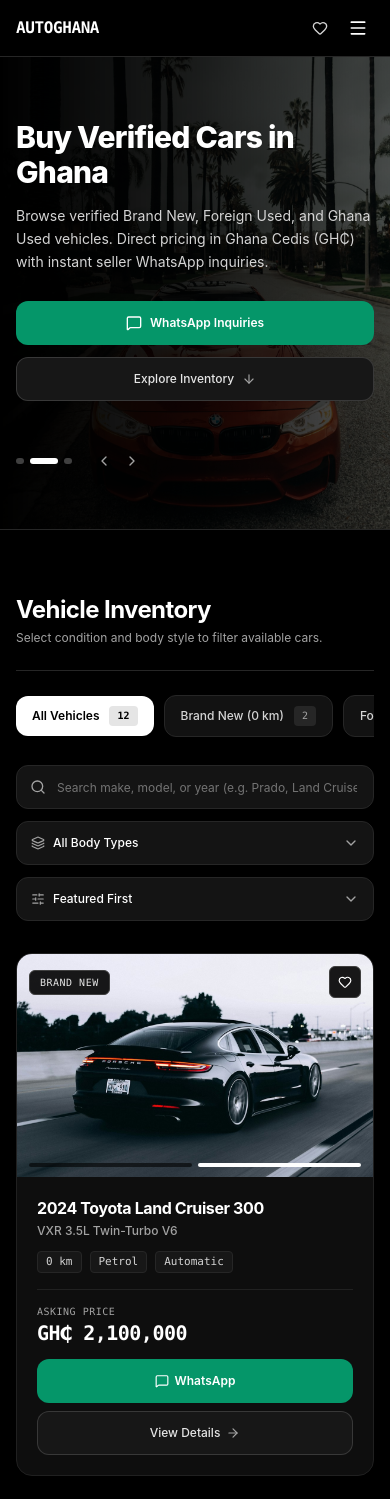
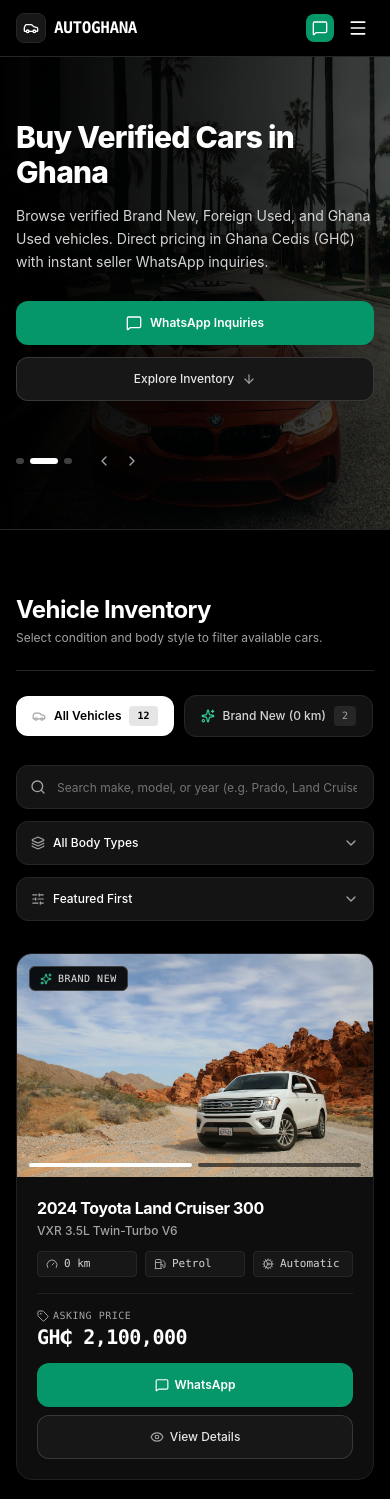
Before and after one commit to henryamos/car-sales, a Next.js app: page / in a window 390 px wide. Shown: the top 1499 px of the page. Built offline with nearby package versions, Linux system fonts and the light colour scheme.

Commit message:
feat: add rich icon set, remove wishlist feature, and fix car image mappings

```diff
--- a/src/app/layout.tsx
+++ b/src/app/layout.tsx
@@ -2,19 +2,17 @@ import type { Metadata } from "next";
 import "./globals.css";
 import { Navbar } from "@/components/layout/Navbar";
 import { Footer } from "@/components/layout/Footer";
-import { WishlistProvider } from "@/context/WishlistContext";
 
 export const metadata: Metadata = {
-  title: "AutoGhana | Buy & Sell Verified Cars in Accra & Kumasi",
+  title: "AutoGhana | Buy & Sell Verified Cars in Ghana",
   description:
-    "Ghana's verified car marketplace. Inspect and buy Foreign Used and registered vehicles in Accra, Kumasi, and Tema with authentic GRA customs duty documentation.",
+    "Ghana's verified car marketplace. Inspect and buy Brand New, Foreign Used, and Ghana Used vehicles with transparent Ghana Cedi pricing.",
   keywords: [
     "cars for sale in Ghana",
     "foreign used cars in Accra",
     "buy Toyota Land Cruiser Ghana",
     "Mercedes Benz Ghana",
-    "Tema port cleared cars",
-    "DVLA registered cars Kumasi",
+    "used cars Kumasi",
   ],
 };
 
@@ -26,13 +24,11 @@ export default function RootLayout({
   return (
     <html lang="en" className="dark scroll-smooth">
       <body className="bg-black text-white antialiased">
-        <WishlistProvider>
-          <div className="flex flex-col min-h-screen">
-            <Navbar />
-            <main className="flex-1">{children}</main>
-            <Footer />
-          </div>
-        </WishlistProvider>
+        <div className="flex flex-col min-h-screen">
+          <Navbar />
+          <main className="flex-1">{children}</main>
+          <Footer />
+        </div>
       </body>
     </html>
   );
--- a/src/components/cards/CarCard.tsx
+++ b/src/components/cards/CarCard.tsx
@@ -3,9 +3,20 @@
 import React, { useState, useEffect } from "react";
 import Image from "next/image";
 import Link from "next/link";
-import { Heart, MessageSquare, ArrowRight, ChevronLeft, ChevronRight } from "lucide-react";
+import {
+  MessageSquare,
+  Eye,
+  ChevronLeft,
+  ChevronRight,
+  Gauge,
+  Fuel,
+  Cog,
+  Sparkles,
+  Globe,
+  ShieldCheck,
+  Tag,
+} from "lucide-react";
 import { Car } from "@/types/car";
-import { useWishlist } from "@/context/WishlistContext";
 import { formatGHS, formatNumber } from "@/lib/utils";
 
 const DEFAULT_SELLER_WHATSAPP = "233559888003";
@@ -15,22 +26,20 @@ interface CarCardProps {
 }
 
 export function CarCard({ car }: CarCardProps) {
-  const { isInWishlist, toggleWishlist } = useWishlist();
-  const saved = isInWishlist(car.id);
   const [activeIdx, setActiveIdx] = useState(0);
   const [isHovered, setIsHovered] = useState(false);
 
   const images = car.images && car.images.length > 0 ? car.images : ["/images/cars/land-cruiser-1.jpg"];
 
-  // Automated image cycling (not fixed)
+  // Only animate images on hover for that specific vehicle
   useEffect(() => {
-    if (images.length <= 1) return;
+    if (!isHovered || images.length <= 1) {
+      return;
+    }
 
-    // Cycle faster when user is hovering (1.8s), otherwise automated gentle cycle (4.5s)
-    const intervalTime = isHovered ? 1800 : 4500;
     const timer = setInterval(() => {
       setActiveIdx((prev) => (prev + 1) % images.length);
-    }, intervalTime);
+    }, 2200);
 
     return () => clearInterval(timer);
   }, [isHovered, images.length]);
@@ -52,18 +61,30 @@ export function CarCard({ car }: CarCardProps) {
     `${car.year} ${car.make} ${car.model} (${formatGHS(car.priceGHS)})`
   )}.`;
 
+  const conditionIcon =
+    car.condition === "Brand New" ? (
+      <Sparkles className="w-3 h-3 text-emerald-400" />
+    ) : car.condition === "Foreign Used" ? (
+      <Globe className="w-3 h-3 text-blue-400" />
+    ) : (
+      <ShieldCheck className="w-3 h-3 text-amber-400" />
+    );
+
   return (
     <div
       className="solid-card rounded-2xl overflow-hidden flex flex-col justify-between hover:border-neutral-700 transition-all duration-200 group"
       onMouseEnter={() => setIsHovered(true)}
-      onMouseLeave={() => setIsHovered(false)}
+      onMouseLeave={() => {
+        setIsHovered(false);
+        setActiveIdx(0);
+      }}
     >
-      {/* 1. Automated Photo Container */}
+      {/* 1. Photo Container */}
       <div className="relative aspect-[16/10] w-full bg-neutral-900 overflow-hidden">
         {images.map((img, idx) => (
           <div
             key={idx}
-            className={`absolute inset-0 transition-opacity duration-500 ease-in-out ${
+            className={`absolute inset-0 transition-opacity duration-300 ease-in-out ${
               idx === activeIdx ? "opacity-100" : "opacity-0 pointer-events-none"
             }`}
           >
@@ -78,28 +99,12 @@ export function CarCard({ car }: CarCardProps) {
           </div>
         ))}
 
-        {/* Top Badges */}
-        <div className="absolute top-3 left-3 right-3 flex items-center justify-between pointer-events-none z-10">
-          <span className="px-2.5 py-1 rounded-md bg-black/90 border border-neutral-700 text-[10px] font-mono uppercase tracking-wider text-neutral-200">
-            {car.condition}
+        {/* Top Badges (No Favorite Heart) */}
+        <div className="absolute top-3 left-3 z-10 pointer-events-none">
+          <span className="px-2.5 py-1 rounded-md bg-black/90 border border-neutral-700 text-[10px] font-mono uppercase tracking-wider text-neutral-200 flex items-center gap-1.5 backdrop-blur-sm">
+            {conditionIcon}
+            <span>{car.condition}</span>
           </span>
-
-          <button
-            type="button"
-            onClick={(e) => {
-              e.preventDefault();
-              e.stopPropagation();
-              toggleWishlist(car.id);
-            }}
-            className={`pointer-events-auto p-2 rounded-md bg-black/90 border transition-colors ${
-              saved
-                ? "bg-white text-black border-white"
-                : "text-white border-neutral-700 hover:border-white"
-            }`}
-            aria-label={saved ? "Saved" : "Save"}
-          >
-            <Heart className={`w-3.5 h-3.5 ${saved ? "fill-current" : ""}`} />
-          </button>
         </div>
 
         {/* Manual Arrow Controls on Card */}
@@ -139,7 +144,7 @@ export function CarCard({ car }: CarCardProps) {
         )}
       </div>
 
-      {/* 2. Structured Content with Clear Typographic Hierarchy */}
+      {/* 2. Structured Content with Rich Icons & Typographic Hierarchy */}
       <div className="p-5 flex flex-col justify-between flex-1 gap-4">
         {/* Title & Trim */}
         <div className="flex flex-col gap-1">
@@ -150,17 +155,22 @@ export function CarCard({ car }: CarCardProps) {
             {car.trim}
           </p>
 
-          {/* Key Specs Row */}
-          <div className="flex items-center gap-2 text-[11px] text-neutral-300 font-mono pt-2">
-            <span className="px-2 py-0.5 rounded bg-neutral-900 border border-neutral-800">
-              {car.mileageKm === 0 ? "0 km" : `${formatNumber(car.mileageKm)} km`}
-            </span>
-            <span className="px-2 py-0.5 rounded bg-neutral-900 border border-neutral-800">
-              {car.fuelType}
-            </span>
-            <span className="px-2 py-0.5 rounded bg-neutral-900 border border-neutral-800">
-              {car.transmission}
-            </span>
+          {/* Key Specs Row with Intuitive Icons */}
+          <div className="grid grid-cols-3 gap-2 text-[11px] text-neutral-300 font-mono pt-2">
+            <div className="px-2 py-1 rounded bg-neutral-900 border border-neutral-800 flex items-center gap-1.5 truncate">
+              <Gauge className="w-3 h-3 text-neutral-400 shrink-0" />
+              <span className="truncate">{car.mileageKm === 0 ? "0 km" : `${formatNumber(car.mileageKm)} km`}</span>
+            </div>
+
+            <div className="px-2 py-1 rounded bg-neutral-900 border border-neutral-800 flex items-center gap-1.5 truncate">
+              <Fuel className="w-3 h-3 text-neutral-400 shrink-0" />
+              <span className="truncate">{car.fuelType}</span>
+            </div>
+
+            <div className="px-2 py-1 rounded bg-neutral-900 border border-neutral-800 flex items-center gap-1.5 truncate">
+              <Cog className="w-3 h-3 text-neutral-400 shrink-0" />
+              <span className="truncate">{car.transmission}</span>
+            </div>
           </div>
         </div>
 
@@ -168,21 +178,22 @@ export function CarCard({ car }: CarCardProps) {
         <div className="pt-3.5 border-t border-neutral-800/80 flex flex-col gap-3">
           {/* Price */}
           <div className="flex flex-col">
-            <span className="text-[10px] font-mono uppercase text-neutral-400 tracking-wider">
-              Asking Price
+            <span className="text-[10px] font-mono uppercase text-neutral-400 tracking-wider flex items-center gap-1">
+              <Tag className="w-3 h-3 text-neutral-400" />
+              <span>Asking Price</span>
             </span>
             <span className="text-xl sm:text-2xl font-extrabold font-mono text-white tracking-tight">
               {formatGHS(car.priceGHS)}
             </span>
           </div>
 
-          {/* Action Buttons: Vertical arrangement on mobile screens, 2-cols on sm+ */}
+          {/* Action Buttons: Clear primary/secondary hierarchy with icons */}
           <div className="flex flex-col sm:grid sm:grid-cols-2 gap-2">
             <a
               href={whatsappLink}
               target="_blank"
               rel="noopener noreferrer"
-              className="h-11 sm:h-10 px-3 rounded-xl bg-emerald-600 hover:bg-emerald-500 text-white text-xs font-semibold flex items-center justify-center gap-1.5 transition-colors order-1 sm:order-2"
+              className="h-11 sm:h-10 px-3 rounded-xl bg-emerald-600 hover:bg-emerald-500 text-white text-xs font-semibold flex items-center justify-center gap-1.5 transition-colors order-1 sm:order-2 shadow-sm"
               title="Inquire via WhatsApp"
             >
               <MessageSquare className="w-3.5 h-3.5" />
@@ -193,8 +204,8 @@ export function CarCard({ car }: CarCardProps) {
               href={`/cars/${car.id}`}
               className="h-11 sm:h-10 px-3 rounded-xl bg-neutral-900 border border-neutral-700/80 hover:border-neutral-500 hover:bg-neutral-800 text-neutral-200 hover:text-white text-xs font-medium flex items-center justify-center gap-1.5 transition-colors order-2 sm:order-1"
             >
+              <Eye className="w-3.5 h-3.5 text-neutral-400" />
               <span>View Details</span>
-              <ArrowRight className="w-3.5 h-3.5 text-neutral-400" />
             </Link>
           </div>
         </div>
--- a/src/components/layout/Navbar.tsx
+++ b/src/components/layout/Navbar.tsx
@@ -2,18 +2,19 @@
 
 import React, { useState } from "react";
 import Link from "next/link";
-import { Heart, Menu, X, Phone, MessageSquare } from "lucide-react";
-import { useWishlist } from "@/context/WishlistContext";
+import { Menu, X, Phone, MessageSquare, Car, Sparkles, Globe, ShieldCheck } from "lucide-react";
+
+const WHATSAPP_NUMBER = "233559888003";
+const PHONE_DISPLAY = "055 988 8003";
 
 export function Navbar() {
-  const { wishlistCount } = useWishlist();
   const [mobileMenuOpen, setMobileMenuOpen] = useState(false);
 
   const navLinks = [
-    { label: "All Cars", href: "/#inventory" },
-    { label: "Brand New (0 km)", href: "/#inventory" },
-    { label: "Foreign Used", href: "/#inventory" },
-    { label: "Ghana Used", href: "/#inventory" },
+    { label: "All Cars", href: "/#inventory", icon: <Car className="w-3.5 h-3.5" /> },
+    { label: "Brand New (0 km)", href: "/#inventory", icon: <Sparkles className="w-3.5 h-3.5 text-emerald-400" /> },
+    { label: "Foreign Used", href: "/#inventory", icon: <Globe className="w-3.5 h-3.5 text-blue-400" /> },
+    { label: "Ghana Used", href: "/#inventory", icon: <ShieldCheck className="w-3.5 h-3.5 text-amber-400" /> },
   ];
 
   return (
@@ -21,22 +22,26 @@ export function Navbar() {
       <header className="fixed top-0 left-0 right-0 z-50 bg-black border-b border-neutral-800 py-3">
         <div className="max-w-7xl mx-auto px-4 sm:px-6 lg:px-8">
           <div className="flex items-center justify-between">
-            {/* Brand Logo */}
+            {/* Brand Logo with Icon */}
             <Link href="/" className="flex items-center gap-2">
+              <div className="p-1.5 rounded-lg bg-neutral-900 border border-neutral-800 text-white">
+                <Car className="w-4 h-4" />
+              </div>
               <span className="text-base font-bold font-mono tracking-tight text-white">
                 AUTOGHANA
               </span>
             </Link>
 
-            {/* Desktop Navigation */}
+            {/* Desktop Navigation with Icons */}
             <nav className="hidden md:flex items-center gap-6">
               {navLinks.map((link) => (
                 <Link
                   key={link.label}
                   href={link.href}
-                  className="text-xs text-neutral-300 hover:text-white transition-colors"
+                  className="text-xs text-neutral-300 hover:text-white transition-colors flex items-center gap-1.5"
                 >
-                  {link.label}
+                  {link.icon}
+                  <span>{link.label}</span>
                 </Link>
               ))}
             </nav>
@@ -44,31 +49,18 @@ export function Navbar() {
             {/* Right Controls */}
             <div className="hidden sm:flex items-center gap-3">
               <a
-                href="tel:+233559888003"
-                className="flex items-center gap-1.5 text-xs text-neutral-300 hover:text-white font-mono px-2.5 py-1.5 rounded-md border border-neutral-800 hover:border-neutral-700"
+                href={`tel:${PHONE_DISPLAY.replace(/\s+/g, "")}`}
+                className="flex items-center gap-1.5 text-xs text-neutral-300 hover:text-white font-mono px-2.5 py-1.5 rounded-md border border-neutral-800 hover:border-neutral-700 transition-colors"
               >
                 <Phone className="w-3.5 h-3.5 text-neutral-400" />
-                <span>055 988 8003</span>
+                <span>{PHONE_DISPLAY}</span>
               </a>
 
-              <Link
-                href="/#inventory"
-                className="relative p-2 rounded-md text-neutral-300 hover:text-white border border-neutral-800 hover:border-neutral-700"
-                title="Saved vehicles"
-              >
-                <Heart className="w-4 h-4" />
-                {wishlistCount > 0 && (
-                  <span className="absolute -top-1 -right-1 w-3.5 h-3.5 bg-white text-black text-[9px] font-bold rounded-full flex items-center justify-center">
-                    {wishlistCount}
-                  </span>
-                )}
-              </Link>
-
               <a
-                href="https://wa.me/233559888003?text=Hello%20AutoGhana,%20inquiring%20about%20available%20cars."
+                href={`https://wa.me/${WHATSAPP_NUMBER}?text=Hello%20AutoGhana,%20inquiring%20about%20available%20cars.`}
                 target="_blank"
                 rel="noopener noreferrer"
-                className="px-3 py-1.5 rounded-md bg-emerald-600 hover:bg-emerald-500 text-white text-xs font-medium flex items-center gap-1 transition-colors"
+                className="px-3.5 py-1.5 rounded-md bg-emerald-600 hover:bg-emerald-500 text-white text-xs font-semibold flex items-center gap-1.5 transition-colors shadow-sm"
               >
                 <MessageSquare className="w-3.5 h-3.5" />
                 <span>WhatsApp</span>
@@ -77,14 +69,15 @@ export function Navbar() {
 
             {/* Mobile Actions */}
             <div className="flex sm:hidden items-center gap-2">
-              <Link href="/#inventory" className="relative p-1.5 text-neutral-300">
-                <Heart className="w-4 h-4" />
-                {wishlistCount > 0 && (
-                  <span className="absolute top-0 right-0 w-3 h-3 bg-white text-black text-[8px] font-bold rounded-full flex items-center justify-center">
-                    {wishlistCount}
-                  </span>
-                )}
-              </Link>
+              <a
+                href={`https://wa.me/${WHATSAPP_NUMBER}`}
+                target="_blank"
+                rel="noopener noreferrer"
+                className="p-1.5 rounded-lg bg-emerald-600 text-white"
+                aria-label="WhatsApp"
+              >
+                <MessageSquare className="w-4 h-4" />
+              </a>
 
               <button
                 onClick={() => setMobileMenuOpen(!mobileMenuOpen)}
@@ -111,24 +104,26 @@ export function Navbar() {
                 key={link.label}
                 href={link.href}
                 onClick={() => setMobileMenuOpen(false)}
-                className="text-xs text-neutral-200 py-1.5 border-b border-neutral-900"
+                className="text-xs text-neutral-200 py-2 border-b border-neutral-900 flex items-center gap-2"
               >
-                {link.label}
+                {link.icon}
+                <span>{link.label}</span>
               </Link>
             ))}
             <div className="pt-2 flex flex-col gap-2">
               <a
-                href="https://wa.me/233559888003"
+                href={`https://wa.me/${WHATSAPP_NUMBER}`}
                 className="w-full py-2.5 rounded-lg bg-emerald-600 text-white text-center text-xs font-semibold flex items-center justify-center gap-1.5"
               >
                 <MessageSquare className="w-3.5 h-3.5" />
-                <span>WhatsApp</span>
+                <span>WhatsApp Inquiries</span>
               </a>
               <a
-                href="tel:+233559888003"
-                className="w-full py-2.5 rounded-lg border border-neutral-800 text-center text-xs text-neutral-300"
+                href={`tel:${PHONE_DISPLAY.replace(/\s+/g, "")}`}
+                className="w-full py-2.5 rounded-lg border border-neutral-800 text-center text-xs text-neutral-300 flex items-center justify-center gap-1.5"
               >
-                Call: 055 988 8003
+                <Phone className="w-3.5 h-3.5 text-neutral-400" />
+                <span>Call: {PHONE_DISPLAY}</span>
               </a>
             </div>
           </div>
--- a/src/components/sections/FeaturedInventory.tsx
+++ b/src/components/sections/FeaturedInventory.tsx
@@ -1,7 +1,18 @@
 "use client";
 
 import React, { useState, useMemo, useEffect } from "react";
-import { Search, RotateCcw, ChevronLeft, ChevronRight, SlidersHorizontal, Layers } from "lucide-react";
+import {
+  Search,
+  RotateCcw,
+  ChevronLeft,
+  ChevronRight,
+  SlidersHorizontal,
+  Layers,
+  Car,
+  Sparkles,
+  Globe,
+  ShieldCheck,
+} from "lucide-react";
 import { CARS_DATA, BODY_TYPES, CONDITION_TABS } from "@/data/cars";
 import { CarCard } from "@/components/cards/CarCard";
 import { CustomDropdown } from "@/components/ui/CustomDropdown";
@@ -90,7 +101,7 @@ export function FeaturedInventory() {
           </p>
         </div>
 
-        {/* Primary Condition Tabs: Spacious with Breathing Room */}
+        {/* Primary Condition Tabs: Spacious with Breathing Room & Rich Icons */}
         <div className="pt-6 pb-4">
           <div className="flex items-center gap-2.5 overflow-x-auto pb-1 no-scrollbar">
             {CONDITION_TABS.map((tab) => {
@@ -100,17 +111,29 @@ export function FeaturedInventory() {
                   ? CARS_DATA.length
                   : CARS_DATA.filter((c) => c.condition === tab.value).length;
 
+              const tabIcon =
+                tab.value === "Brand New" ? (
+                  <Sparkles className="w-3.5 h-3.5 text-emerald-400" />
+                ) : tab.value === "Foreign Used" ? (
+                  <Globe className="w-3.5 h-3.5 text-blue-400" />
+                ) : tab.value === "Ghana Used" ? (
+                  <ShieldCheck className="w-3.5 h-3.5 text-amber-400" />
+                ) : (
+                  <Car className="w-3.5 h-3.5 text-neutral-400" />
+                );
+
               return (
                 <button
                   key={tab.value}
                   type="button"
                   onClick={() => setSelectedCondition(tab.value)}
-                  className={`px-4 py-2.5 rounded-xl text-xs font-medium whitespace-nowrap transition-colors flex items-center gap-2.5 ${
+                  className={`px-4 py-2.5 rounded-xl text-xs font-medium whitespace-nowrap transition-colors flex items-center gap-2 ${
                     isActive
                       ? "bg-white text-black font-semibold shadow-md"
                       : "bg-neutral-900/80 text-neutral-300 border border-neutral-800 hover:border-neutral-700 hover:text-white"
                   }`}
                 >
+                  {tabIcon}
                   <span>{tab.label}</span>
                   <span
                     className={`text-[10px] px-2 py-0.5 rounded font-mono ${
--- a/src/context/WishlistContext.tsx
+++ /dev/null
@@ -1,66 +0,0 @@
-"use client";
-
-import React, { createContext, useContext, useEffect, useState } from "react";
-
-interface WishlistContextType {
-  wishlist: string[];
-  toggleWishlist: (carId: string) => void;
-  isInWishlist: (carId: string) => boolean;
-  wishlistCount: number;
-}
-
-const WishlistContext = createContext<WishlistContextType | undefined>(undefined);
-
-export function WishlistProvider({ children }: { children: React.ReactNode }) {
-  const [wishlist, setWishlist] = useState<string[]>([]);
-  const [isMounted, setIsMounted] = useState(false);
-
-  useEffect(() => {
-    setIsMounted(true);
-    try {
-      const saved = localStorage.getItem("apex_cars_wishlist");
-      if (saved) {
-        setWishlist(JSON.parse(saved));
-      }
-    } catch {
-      // Local storage not accessible
-    }
-  }, []);
-
-  const toggleWishlist = (carId: string) => {
-    setWishlist((prev) => {
-      const updated = prev.includes(carId)
-        ? prev.filter((id) => id !== carId)
-        : [...prev, carId];
-      try {
-        localStorage.setItem("apex_cars_wishlist", JSON.stringify(updated));
-      } catch {
-        // Local storage not accessible
-      }
-      return updated;
-    });
-  };
-
-  const isInWishlist = (carId: string) => wishlist.includes(carId);
-
-  return (
-    <WishlistContext.Provider
-      value={{
-        wishlist,
-        toggleWishlist,
-        isInWishlist,
-        wishlistCount: isMounted ? wishlist.length : 0,
-      }}
-    >
-      {children}
-    </WishlistContext.Provider>
-  );
-}
-
-export function useWishlist() {
-  const context = useContext(WishlistContext);
-  if (!context) {
-    throw new Error("useWishlist must be used within a WishlistProvider");
-  }
-  return context;
-}
--- a/src/data/cars.ts
+++ b/src/data/cars.ts
@@ -22,7 +22,7 @@ export const CARS_DATA: Car[] = [
     heroSlide: true,
     images: [
           "/images/cars/land-cruiser-1.jpg",
-      "/images/cars/land-cruiser-2.jpg",
+          "/images/cars/land-cruiser-2.jpg"
     ],
     vin: "JTMHY7AJ4RA029381",
     stockNumber: "ACC-3004",
@@ -65,7 +65,7 @@ export const CARS_DATA: Car[] = [
     heroSlide: true,
     images: [
           "/images/cars/prado-1.jpg",
-      "/images/cars/prado-2.jpg",
+          "/images/cars/prado-2.jpg"
     ],
     vin: "JTEBX3FJ9RA081923",
     stockNumber: "ACC-2501",
@@ -108,7 +108,7 @@ export const CARS_DATA: Car[] = [
     heroSlide: true,
     images: [
           "/images/cars/mercedes-gle-1.jpg",
-      "/images/cars/mercedes-gle-2.jpg",
+          "/images/cars/mercedes-gle-2.jpg"
     ],
     vin: "4JGDA5KB6NB192039",
     stockNumber: "ACC-4502",
@@ -150,7 +150,7 @@ export const CARS_DATA: Car[] = [
     featured: true,
     images: [
           "/images/cars/prado-2.jpg",
-      "/images/cars/prado-1.jpg",
+          "/images/cars/prado-1.jpg"
     ],
     vin: "JTEBX3FJ8MK091823",
     stockNumber: "SPX-2104",
@@ -192,7 +192,7 @@ export const CARS_DATA: Car[] = [
     featured: true,
     images: [
           "/images/cars/lexus-rx-1.jpg",
-      "/images/cars/lexus-rx-2.jpg",
+          "/images/cars/lexus-rx-2.jpg"
     ],
     vin: "2T2HZMCA6NC891023",
     stockNumber: "CAN-3501",
@@ -234,7 +234,7 @@ export const CARS_DATA: Car[] = [
     featured: true,
     images: [
           "/images/cars/hilux-1.jpg",
-      "/images/cars/hilux-2.jpg",
+          "/images/cars/hilux-2.jpg"
     ],
     vin: "MHFBR69G203918231",
     stockNumber: "KSI-2801",
@@ -276,8 +276,7 @@ export const CARS_DATA: Car[] = [
     condition: "Foreign Used",
     featured: false,
     images: [
-      "/images/cars/c300-1.jpg",
-      "/images/cars/mercedes-gle-1.jpg",
+          "/images/cars/c300-1.jpg"
     ],
     vin: "55SWF4KB7LU190283",
     stockNumber: "DZR-3004",
@@ -318,8 +317,7 @@ export const CARS_DATA: Car[] = [
     condition: "Foreign Used",
     featured: false,
     images: [
-      "/images/cars/tucson-1.jpg",
-      "/images/cars/rav4-1.jpg",
+          "/images/cars/tucson-1.jpg"
     ],
     vin: "KM8JB3AE4PU019283",
     stockNumber: "TMA-2309",
@@ -360,8 +358,7 @@ export const CARS_DATA: Car[] = [
     condition: "Foreign Used",
     featured: true,
     images: [
-      "/images/cars/range-rover-1.jpg",
-      "/images/cars/land-cruiser-2.jpg",
+          "/images/cars/range-rover-1.jpg"
     ],
     vin: "SALWR2V41MA091823",
     stockNumber: "ELG-8801",
@@ -402,8 +399,7 @@ export const CARS_DATA: Car[] = [
     condition: "Ghana Used",
     featured: false,
     images: [
-      "/images/cars/corolla-1.jpg",
-      "/images/cars/c300-1.jpg",
+          "/images/cars/corolla-1.jpg"
     ],
     vin: "2T1BURHE7LC102938",
     stockNumber: "DZR-1802",
@@ -445,8 +441,7 @@ export const CARS_DATA: Car[] = [
     condition: "Foreign Used",
     featured: false,
     images: [
-      "/images/cars/rav4-1.jpg",
-      "/images/cars/tucson-1.jpg",
+          "/images/cars/rav4-1.jpg"
     ],
     vin: "2T3P1RFV5MC192834",
     stockNumber: "ACC-2410",
@@ -487,8 +482,7 @@ export const CARS_DATA: Car[] = [
     condition: "Ghana Used",
     featured: false,
     images: [
-      "/images/cars/fortuner-1.jpg",
-      "/images/cars/land-cruiser-1.jpg",
+          "/images/cars/fortuner-1.jpg"
     ],
     vin: "MR0HA3FX6K0918231",
     stockNumber: "KSI-4402",
```
Lines whose indentation alone changed are shown as unchanged.
